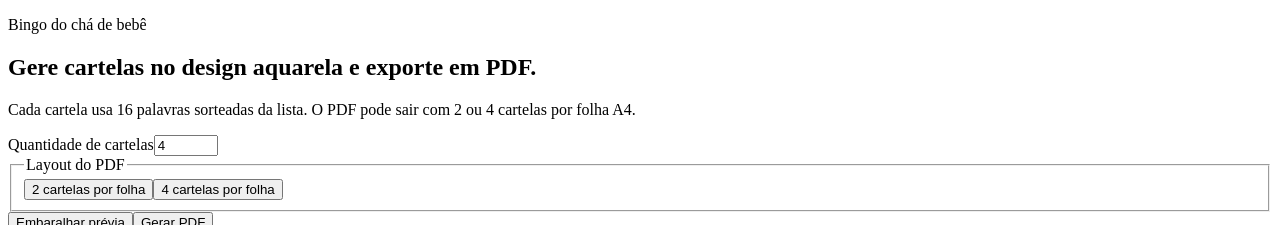
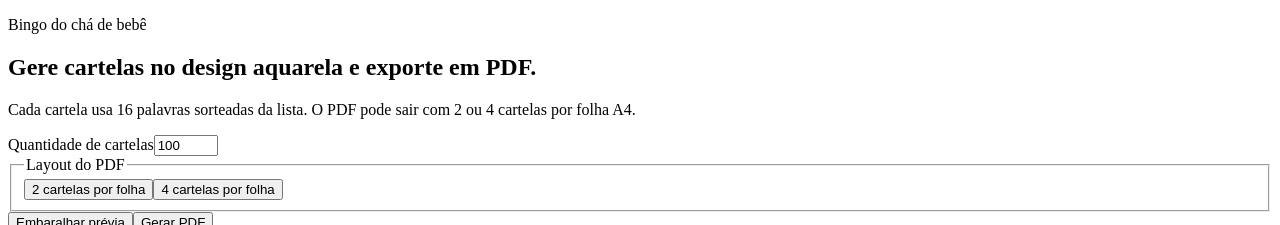
Before and after one commit to puppe1990/bingo-generator, a React (Vite) app: page / in a window 1280 px wide. Shown: the top 225 px of the page. Built offline with nearby package versions, Linux system fonts and the light colour scheme; the HTML template or start-up script is replaced by a standard one.

Commit message:
Set bingo card default to 100

```diff
--- a/src/App.jsx
+++ b/src/App.jsx
@@ -5,7 +5,7 @@ import { buildCard, buildUniqueCards } from './lib/bingo'
 import { generatePdf } from './lib/pdf'
 
 export default function App() {
-  const [cardCount, setCardCount] = useState(4)
+  const [cardCount, setCardCount] = useState(100)
   const [cardsPerPage, setCardsPerPage] = useState(2)
   const [previewCard, setPreviewCard] = useState(() => buildCard(BINGO_WORDS))
 
```
Also changed, not shown: 1 other file (tests, documents, lock files or other folders).
